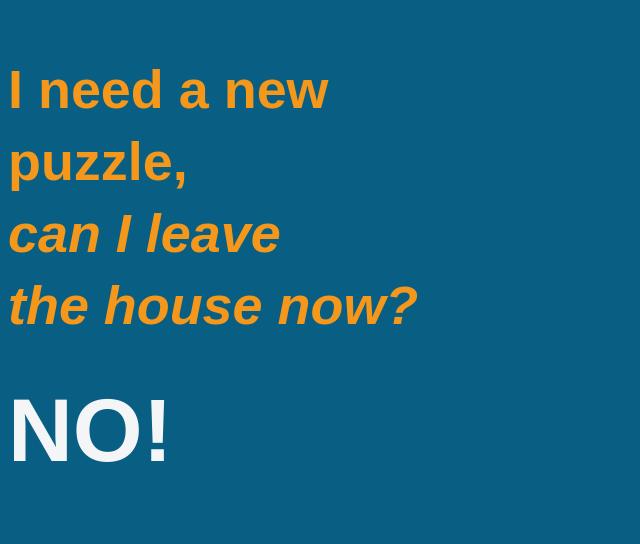
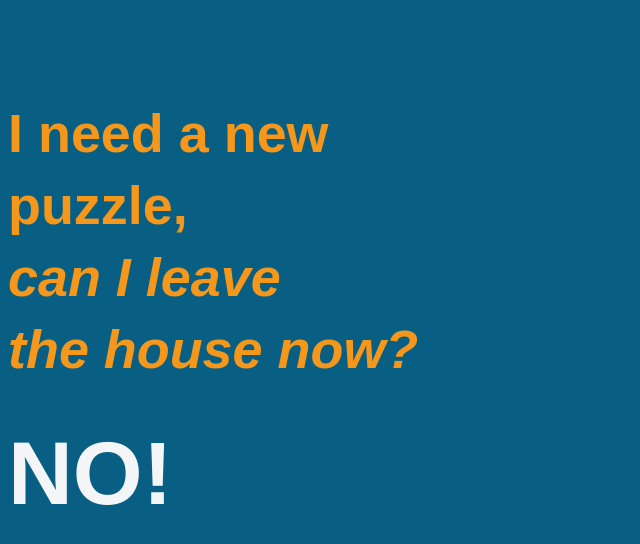
Before and after one commit to TMakaku/rona-can-i, an Angular app: page /rona-can-i/11 in a window 1280 px wide. Shown: the top 544 px of the page, without its empty margins (0-640 px from the left). Built offline with nearby package versions, Linux system fonts and the light colour scheme; what @sentinel-one/s1-lottie would draw is missing.

Commit message:
added simple grid

```diff
--- a/src/app/app.component.html
+++ b/src/app/app.component.html
@@ -27,12 +27,9 @@
     }
   }
 
-  @media screen and (max-width: 575px) {
-    svg#rocket-smoke {
-      display: none;
-      visibility: hidden;
-    }
-  }
+  /* @media screen and (max-width: 575px) {
+
+  } */
 </style>
 
 
--- a/src/app/can-i/can-i.component.html
+++ b/src/app/can-i/can-i.component.html
@@ -48,6 +48,7 @@
         font-weight: bold;
         margin: 0px;
     }
+
     @media screen and (max-width: 767px) {
 
         .maintext {
@@ -71,15 +72,33 @@
         }
     }
 
+    .wrapper {
+        display: grid;
+        grid-gap: 10px;
+        /* grid-template-columns: 100px 100px 100px; */
+        grid-template-rows: 10% 15% 25% 25% 25% ;
+        color: #444;
+        width: 100vw;
+        min-height: 100vh;
+        margin: 0;
+        padding: 0;
+    }
+
+    .top {
+        grid-row: 2 / span 2;
+    }
+    .bottom {
+        grid-row: 4;
+    }
 </style>
 
-<div class="container">
-    <div class="vertical-center" ngClass="maintext">
-        <p [innerHtml]="title.question"></p>
+
+<div class="wrapper">
+    <div class="top">
+        <div ngClass="maintext"[innerHtml]="title.question"></div>
     </div>
-
-    <div class="vertical-center" >
-        <p ngClass="notext" [innerHtml]="title.answer"></p>
-        <p ngClass="notextExtra"[innerHtml]="title.answerExtra"></p>
+    <div class="bottom">
+        <div ngClass="notext" [innerHtml]="title.answer"></div>
+        <div ngClass="notextExtra" [innerHtml]="title.answerExtra"></div>
     </div>
 </div>
```
Lines whose indentation alone changed are shown as unchanged.
